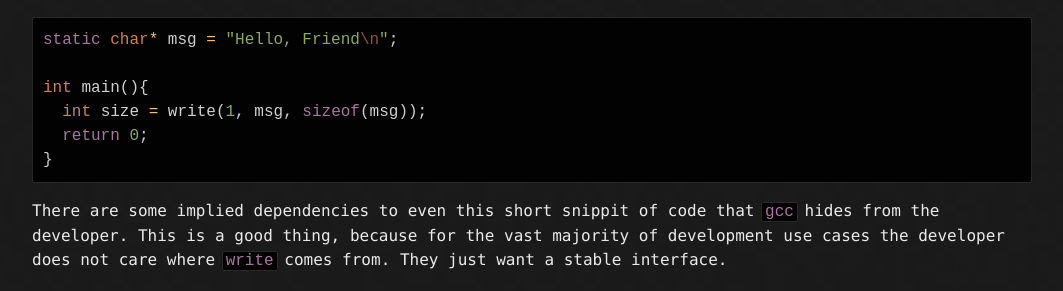
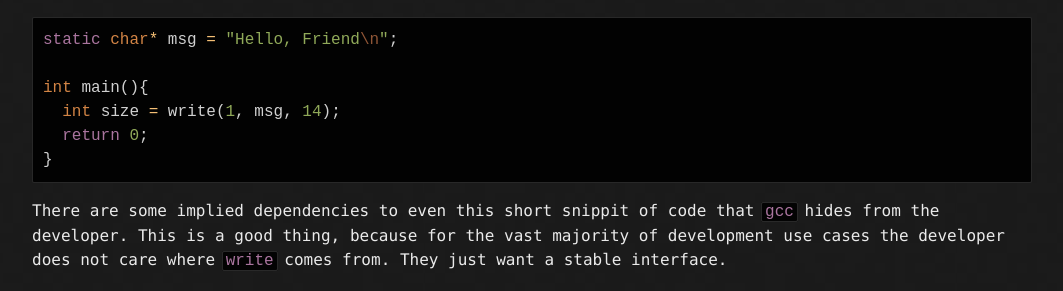
Before and after one commit to Sh3llSp4wn/sh3llsp4wn.github.io, a Jekyll site: the page built from _posts/2023-08-14-Shellcode-With-The-Default-Linux-Toolchain-2.md, in a window 1280 px wide and 900 px high, scrolled down 1025 px. Shown: the part 157-448 px from the top of the window, without its empty margins (108-1171 px from the left). Built offline with Jekyll 4.4.1, drawn with Linux system fonts in a browser that asks for light colours; some of the changed text lies outside the part shown.

Commit message:
invalid sizeof usage for GCC

````diff
--- a/_posts/2023-08-14-Shellcode-With-The-Default-Linux-Toolchain-2.md
+++ b/_posts/2023-08-14-Shellcode-With-The-Default-Linux-Toolchain-2.md
@@ -17,7 +17,7 @@ We are going to need some ingredients to make this work. So, lets look at our C
 static char* msg = "Hello, Friend\n";
 
 int main(){
-  int size = write(1, msg, sizeof(msg));
+  int size = write(1, msg, 14);
   return 0;
 }
 ```
@@ -139,7 +139,7 @@ So, let's modify our C code to define the new C entry point `_start`.
 static char* msg = "Hello, Friend\n";
 
 int _start(){
-  int size = write(1, msg, sizeof(msg));
+  int size = write(1, msg, 14);
   return 0;
 }
 ```
@@ -222,7 +222,7 @@ static char* msg = "Hello, Friend\n";
 extern int _write(int, const char[], int);
 
 int _start(){
-  int size = _write(1, msg, sizeof(msg));
+  int size = _write(1, msg, 14);
   return 0;
 }
 ```
````
Also changed, not shown: _posts/2023-08-14-Shellcode-With-The-Default-Linux-Toolchain.md (+1 -1 lines).
